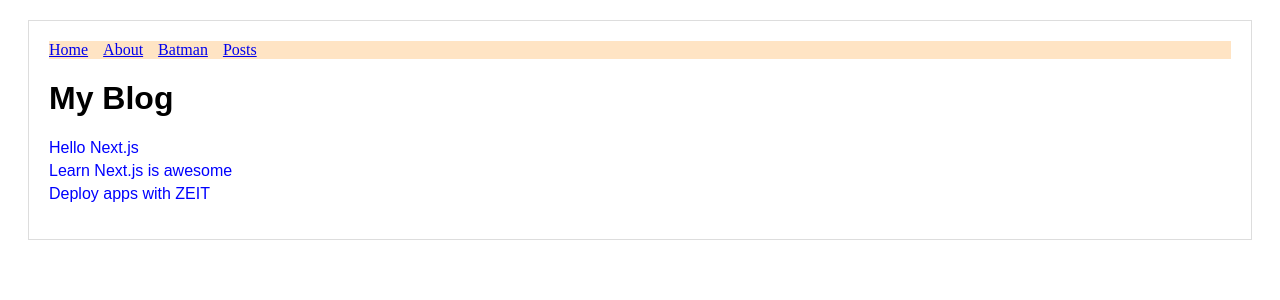
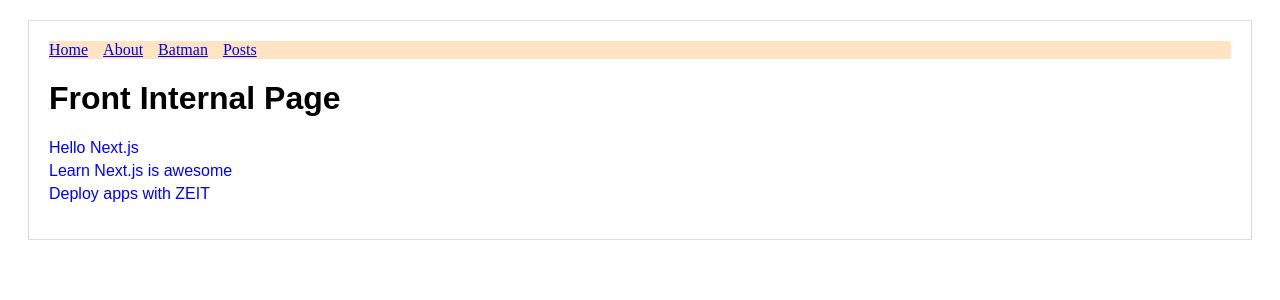
Before and after one commit to ataricoder/www, a Next.js app: page / in a window 1280 px wide. Shown: the top 300 px of the page. Built offline with nearby package versions, Linux system fonts and the light colour scheme.

Commit message:
inti front branch

```diff
--- a/pages/index.js
+++ b/pages/index.js
@@ -36,7 +36,7 @@ const PostLink = ({ post }) => (
 export default function Blog() {
 	return (
 		<Page>
-			<h1>My Blog</h1>
+			<h1>Front Internal Page</h1>
 			<ul>
 				{getPosts().map(post => (
 					<PostLink key={post.slug} post={post} />
```
